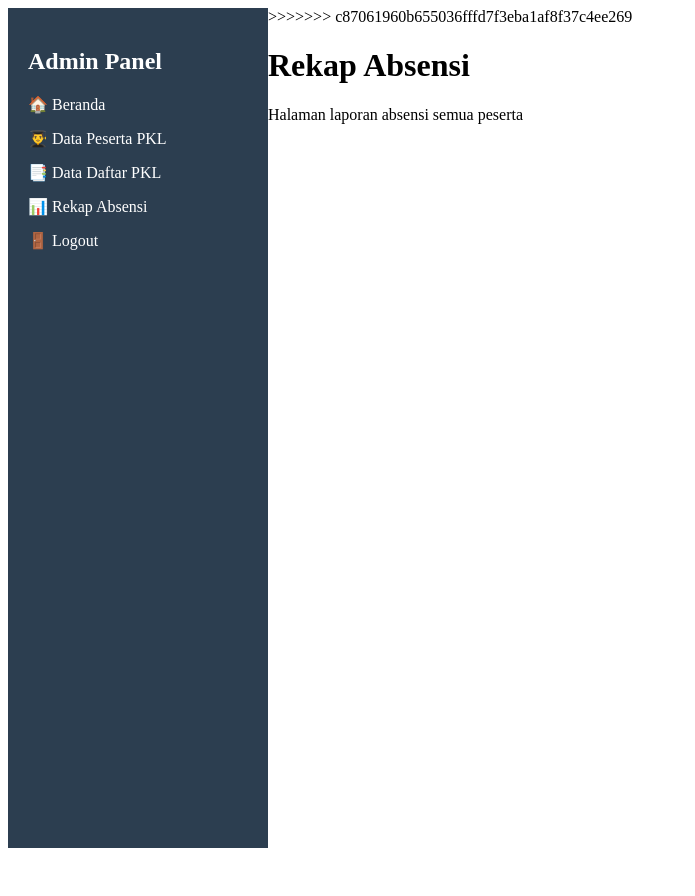
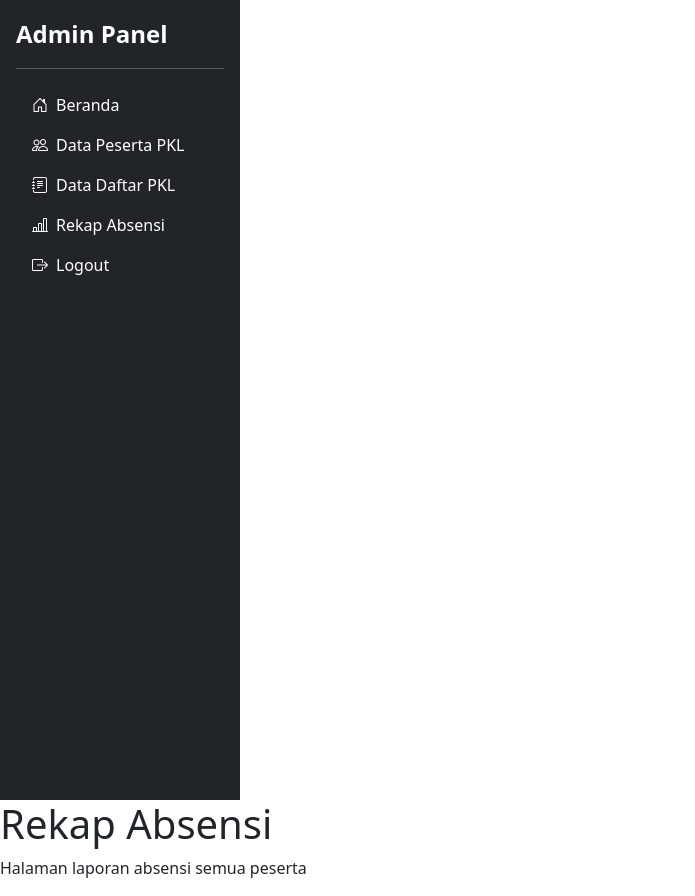
Before and after one commit to AsyaPutri/absensi-pkl-telkom, a PHP site: page /admin/absensi.php in a window 1280 px wide. Shown: the whole page, without its empty margins (0-695 px from the left). Before the commit the page ends 848 px from the top, so only its background shows below. Run offline with PHP 8.4, Linux system fonts and the light colour scheme; the visitor is signed in with stand-in values (Sample User, id 1).

Commit message:
update sidebar.php, login.php

```diff
--- a/public/admin/template/sidebar.php
+++ b/public/admin/template/sidebar.php
@@ -1,36 +1,39 @@
-<div class="sidebar">
-  <h2>Admin Panel</h2>
-  <ul>
-    <li><a href="dashboard.php">🏠 Beranda</a></li>
-    <li><a href="peserta.php">👨‍🎓 Data Peserta PKL</a></li>
-    <li><a href="daftar_pkl.php">📑 Data Daftar PKL</a></li>
-    <li><a href="absensi.php">📊 Rekap Absensi</a></li>
-    <li><a href="../logout.php">🚪 Logout</a></li>
+<!-- Sidebar -->
+<div class="flex-shrink-0 p-3 bg-dark text-white sidebar" style="width: 240px; min-height: 100vh;">
+  <a href="dashboard.php" class="d-flex align-items-center mb-3 mb-md-0 me-md-auto text-white text-decoration-none">
+    <span class="fs-4 fw-bold">Admin Panel</span>
+  </a>
+  <hr>
+  <ul class="nav nav-pills flex-column mb-auto">
+    <li class="nav-item">
+      <a href="dashboard.php" class="nav-link text-white d-flex align-items-center">
+        <i class="bi bi-house-door me-2"></i> Beranda
+      </a>
+    </li>
+    <li>
+      <a href="peserta.php" class="nav-link text-white d-flex align-items-center">
+        <i class="bi bi-people me-2"></i> Data Peserta PKL
+      </a>
+    </li>
+    <li>
+      <a href="daftar_pkl.php" class="nav-link text-white d-flex align-items-center">
+        <i class="bi bi-journal-text me-2"></i> Data Daftar PKL
+      </a>
+    </li>
+    <li>
+      <a href="absensi.php" class="nav-link text-white d-flex align-items-center">
+        <i class="bi bi-bar-chart-line me-2"></i> Rekap Absensi
+      </a>
+    </li>
+    <li>
+      <a href="../logout.php" class="nav-link text-white d-flex align-items-center">
+        <i class="bi bi-box-arrow-right me-2"></i> Logout
+      </a>
+    </li>
   </ul>
 </div>
 
-<style>
-.sidebar {
-  width: 220px;
-  background: #2c3e50;
-  color: white;
-  height: 100vh;
-  float: left;
-  padding: 20px;
-}
-.sidebar ul {
-  list-style: none;
-  padding: 0;
-}
-.sidebar ul li {
-  margin: 15px 0;
-}
-.sidebar ul li a {
-  color: white;
-  text-decoration: none;
-}
-.sidebar ul li a:hover {
-  text-decoration: underline;
-}
-</style>
->>>>>>> c87061960b655036fffd7f3eba1af8f37c4ee269
+<!-- Bootstrap & Bootstrap Icons (kalau belum ada di layout utama) -->
+<link href="https://cdn.jsdelivr.net/npm/bootstrap@5.3.2/dist/css/bootstrap.min.css" rel="stylesheet">
+<link href="https://cdn.jsdelivr.net/npm/bootstrap-icons@1.11.1/font/bootstrap-icons.css" rel="stylesheet">
+<script src="https://cdn.jsdelivr.net/npm/bootstrap@5.3.2/dist/js/bootstrap.bundle.min.js"></script>
```
Also changed, not shown: public/login.php (+0 -7 lines).
